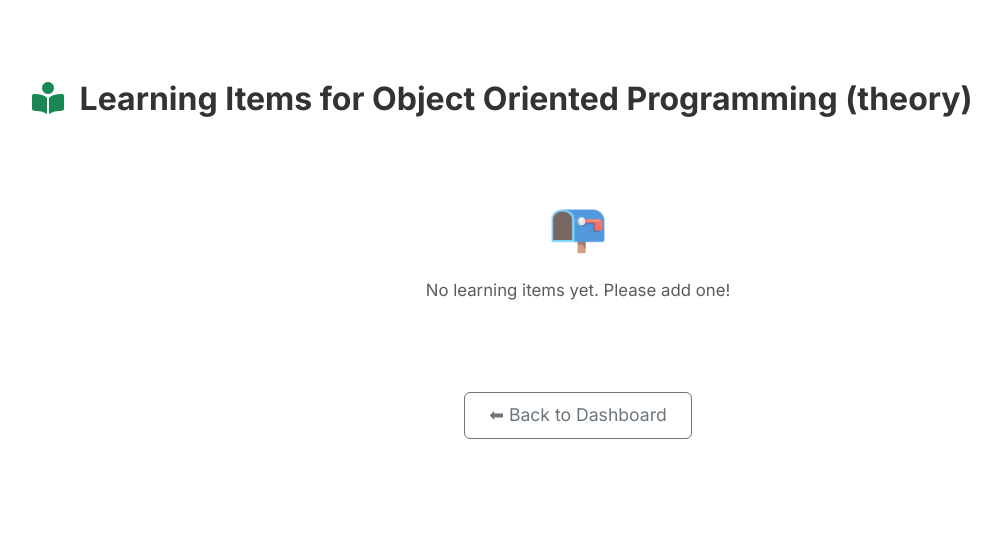
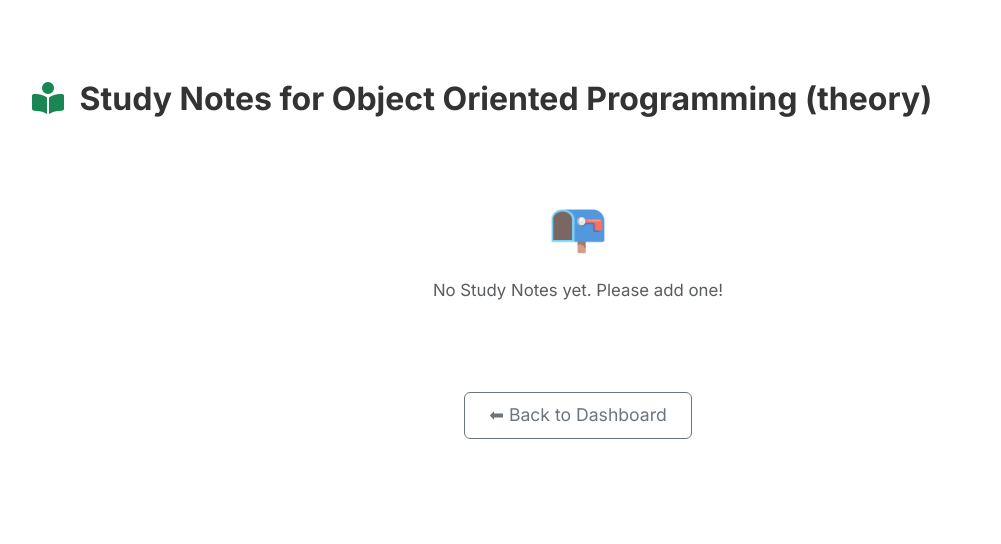
Before and after one commit to AbdulHadi-Programmer/University-Project, a Django app: page /subjects/5/learning-items/ in a window 1280 px wide. Shown: the part 56-600 px from the top of the page, without its empty margins (62-1063 px from the left). Run offline with Django 5.2, Linux system fonts and the light colour scheme; a user stored in the database is signed in; data comes from the database, SQL or seed files in the repository; some libraries are stand-ins or nearby versions.

Commit message:
new changes

```diff
--- a/academy_tracker/templates/learning.html
+++ b/academy_tracker/templates/example_learning.html
@@ -1,9 +1,9 @@
 {% extends "base.html" %}
-{% block title %}Learning Items - {{ subject.name }}{% endblock %}
+{% block title %}Study Notes - {{ subject.name }}{% endblock %}
 
 {% block content %}
 <div class="container">
-    <h2 class="fw-bold mb-4">📖 Learning Items for {{ subject.name }}</h2>
+    <h2 class="fw-bold mb-4">📖 Study Notes for {{ subject.name }}</h2>
 
     {% if learning_items %}
         <ul class="list-group">
@@ -15,7 +15,7 @@
             {% endfor %}
         </ul>
     {% else %}
-        <p class="text-muted">No learning items yet.</p>
+        <p class="text-muted">No Study Notes yet.</p>
     {% endif %}
 
     <a href="{% url 'student_dashboard' %}" class="btn btn-outline-success mt-3">⬅ Back to Dashboard</a>
--- a/academy_tracker/templates/learning_form.html
+++ b/academy_tracker/templates/learning_form.html
@@ -10,7 +10,7 @@
             <div class="card shadow-lg border-0 rounded-3">
                 <div class="card-header bg-success text-white text-center rounded-top">
                     <h4 class="mb-0">
-                        {% if task_id %}Update Information{% else %}<i class="fa-solid fa-clipboard-check text-accent me-1"></i> Add New Learning{% endif %}
+                        {% if task_id %}Update Notes{% else %}<i class="fa-solid fa-clipboard-check text-accent me-1"></i> Add New Note{% endif %}
                     </h4>
                 </div>
                 <div class="card-body p-4">
--- a/academy_tracker/templates/learning_items.html
+++ b/academy_tracker/templates/learning_items.html
@@ -1,9 +1,9 @@
 {% extends "base.html" %}
-{% block title %}Learning Items - {{ subject.name }}{% endblock %}
+{% block title %} Study Notes - {{ subject.name }}{% endblock %}
 
 {% block content %}
 <div class="container py-4">
-    <h2 class="fw-bold mb-4"><i class="fa-solid fa-book-open-reader text-success me-2"></i> Learning Items for {{ subject.name }}</h2>
+    <h2 class="fw-bold mb-4"><i class="fa-solid fa-book-open-reader text-success me-2"></i> Study Notes for {{ subject.name }}</h2>
 
     {% if learning_items %}
         <ul class="list-group shadow-sm rounded-3">
@@ -38,15 +38,15 @@
         {% else %}
         <div class="text-center py-5">
             <div style="font-size: 3rem;" class="mb-3 text-muted">📭</div>
-            <h5 class="text-muted">No learning items yet. Please add one!</h5>
+            <h5 class="text-muted">No Study Notes yet. Please add one!</h5>
         </div>
         {% endif %}
 
         {% else %}
             <div class="text-center py-5">
                 <div class="mb-3 text-muted fs-1 fs-md-2 fs-lg-1" style="font-size: 4rem;">📭</div>
-                <h2 class="text-muted fw-semibold d-none d-md-block">No learning items yet. Please add one!</h2>
-                <h5 class="text-muted fw-semibold d-block d-md-none">No learning items yet. Please add one!</h5>
+                <h2 class="text-muted fw-semibold d-none d-md-block">No Study Notes yet. Please add one!</h2>
+                <h5 class="text-muted fw-semibold d-block d-md-none">No Study Notes yet. Please add one!</h5>
             </div>
             {% endif %}
 
@@ -66,7 +66,7 @@
 
         <!-- Text: smaller than before -->
         <p class="text-muted fw-medium" style="font-size: 1.05rem;">
-            No learning items yet. Please add one!
+            No Study Notes yet. Please add one!
         </p>
     </div>
 {% endif %}
@@ -102,11 +102,11 @@
 {% comment %}
 
 {% extends "base.html" %}
-{% block title %}Learning Items - {{ subject.name }}{% endblock %}
+{% block title %}Study Notes - {{ subject.name }}{% endblock %}
 
 {% block content %}
 <div class="container py-4">
-    <h2 class="fw-bold mb-4"><i class="fa-solid fa-book-open-reader text-success me-2"></i> Learning Items for {{ subject.name }}</h2>
+    <h2 class="fw-bold mb-4"><i class="fa-solid fa-book-open-reader text-success me-2"></i> Study Notes for {{ subject.name }}</h2>
 
     {% if learning_items %}
         <ul class="list-group shadow-sm rounded-3">
@@ -137,7 +137,7 @@
             {% endfor %}
         </ul>
     {% else %}
-        <p class="text-muted">No learning items yet.</p>
+        <p class="text-muted">No Study Notes yet.</p>
     {% endif %}
 
     <!-- Back & Add Learning Item Buttons -->
@@ -147,7 +147,7 @@
         </a>
         {% if user.is_authenticated %}
             <a href="{% url 'add_learning' %}" class="btn btn-success">
-                 Add Learning Item
+                 Add Study Notes
             </a>
         {% endif %}
     </div>
```
Also changed, not shown: academy_tracker/templates/student_dashboard.html (+21 -3 lines).
